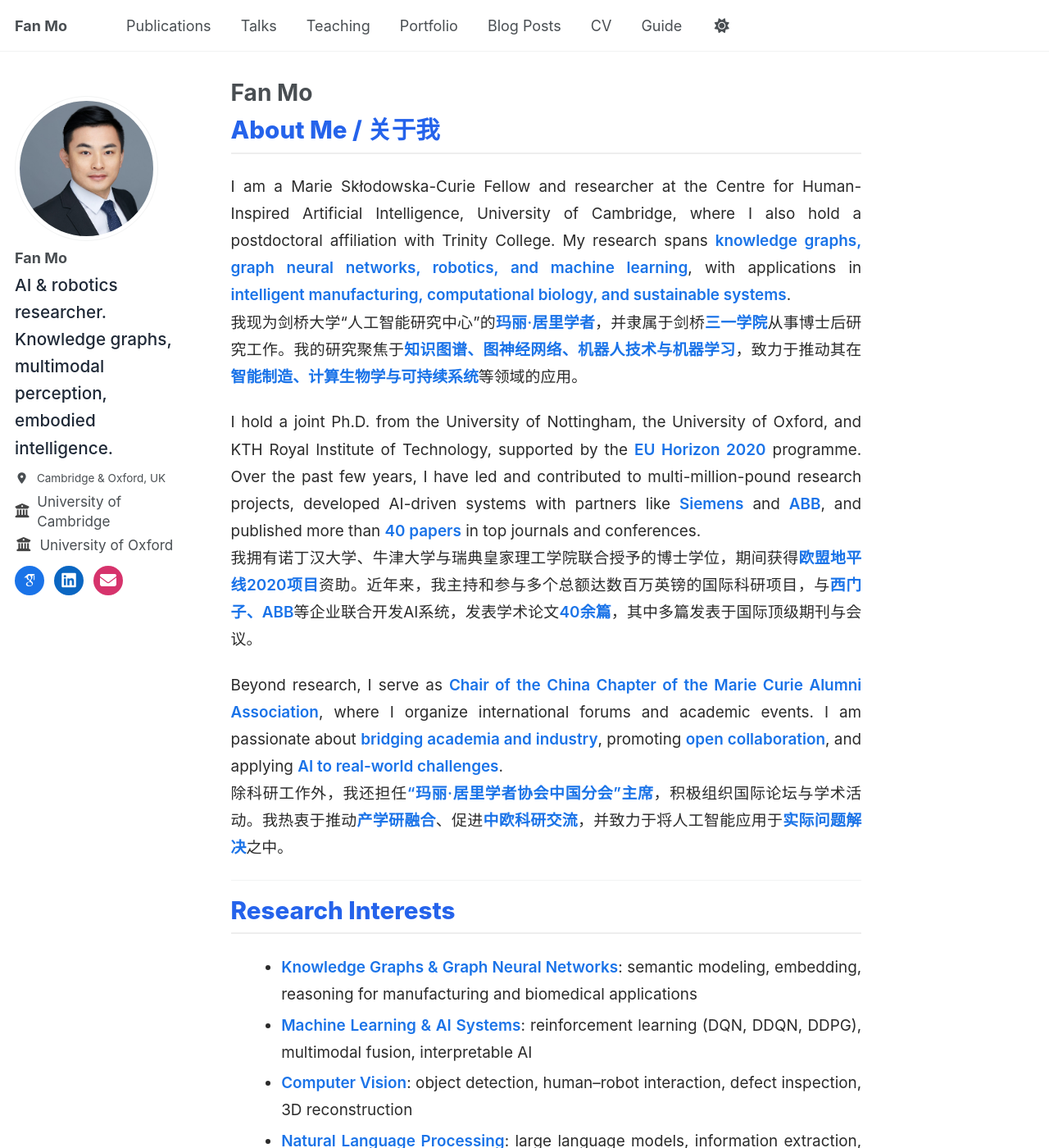
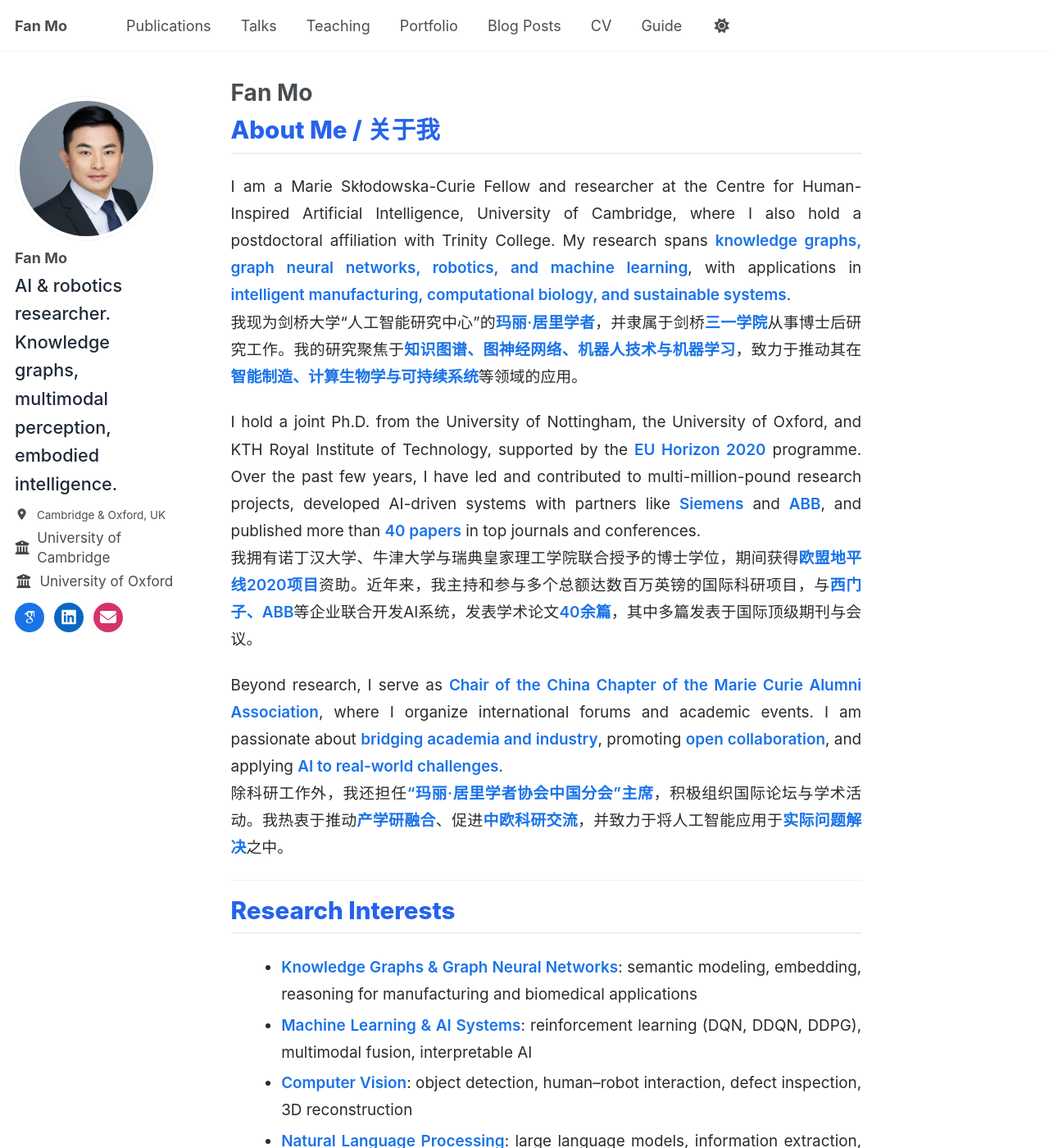
Before and after one commit to fanmo-intro/fanmo-intro.github.io, a Jekyll site: the page built from _pages/about.md, in a window 1280 px wide and 1400 px high. Shown: the whole window at 82% size. Built offline with Jekyll 4.4.1, drawn with Linux system fonts in a browser that asks for light colours; some web fonts are replaced; a script that is not in the unit is left out.

Commit message:
Update _custom.scss

```diff
--- a/_sass/_custom.scss
+++ b/_sass/_custom.scss
@@ -55,35 +55,51 @@
 /* =======================================================
    Author Bio (make bigger)
    ======================================================= */
-.author__bio {
+.author__content .author__bio {
   font-size: 1.2rem !important;   /* bigger bio */
-  font-weight: 500;
-  color: #1f2937;
-  margin-top: 0.3rem;
-  margin-bottom: 0.6rem;
-  line-height: 1.6;
+  font-weight: 500 !important;
+  color: #1f2937 !important;
+  margin-top: 0.3rem !important;
+  margin-bottom: 0.6rem !important;
+  line-height: 1.6 !important;
 }
 
 /* =======================================================
    Location + Employers (smaller, secondary)
    ======================================================= */
 
-/* Location text */
+/* Location */
 .author__urls li.author__desktop {
-  font-size: 0.95rem;
-  color: #444;
+  font-size: 0.95rem !important;
+  color: #444 !important;
+  line-height: 1.4 !important;
+  white-space: nowrap !important;
 }
 
-/* Employers specifically */
+/* Employers (Cambridge, Oxford) */
 .author__urls li .employer {
-  font-size: 0.75rem !important;  /* smaller universities */
+  font-size: 0.85rem !important;   /* smaller universities */
+  line-height: 1.3 !important;
   color: #555 !important;
+  white-space: nowrap !important;  /* keep on one line */
+  display: inline-flex !important;
+  align-items: center !important;
 }
 
-/* Employer icons align nicely */
 .author__urls li .fas.fa-building-columns {
-  margin-right: 0.4rem;
-  color: #444;
+  margin-right: 0.4rem !important;
+  color: #444 !important;
+}
+
+/* Link style for employers */
+.author__urls li .employer a {
+  color: #555 !important;
+  text-decoration: none !important;
+  white-space: nowrap !important;
+}
+.author__urls li .employer a:hover {
+  color: #1d4ed8 !important;
+  text-decoration: underline !important;
 }
 
 /* =======================================================
@@ -144,21 +160,3 @@
   fill: currentColor !important;
   font-size: 20px;
 }
-/* ===============================
-   FORCE font-size overrides
-   =============================== */
-
-/* Bio bigger */
-.author__content .author__bio {
-  font-size: 1.15rem !important;  /* bigger */
-  line-height: 1.6 !important;
-  font-weight: 500 !important;
-  color: #1f2937 !important;
-}
-
-/* Employers smaller */
-.author__urls li .employer {
-  font-size: 0.85rem !important;  /* smaller universities */
-  line-height: 1.3 !important;
-  color: #555 !important;
-}
```
